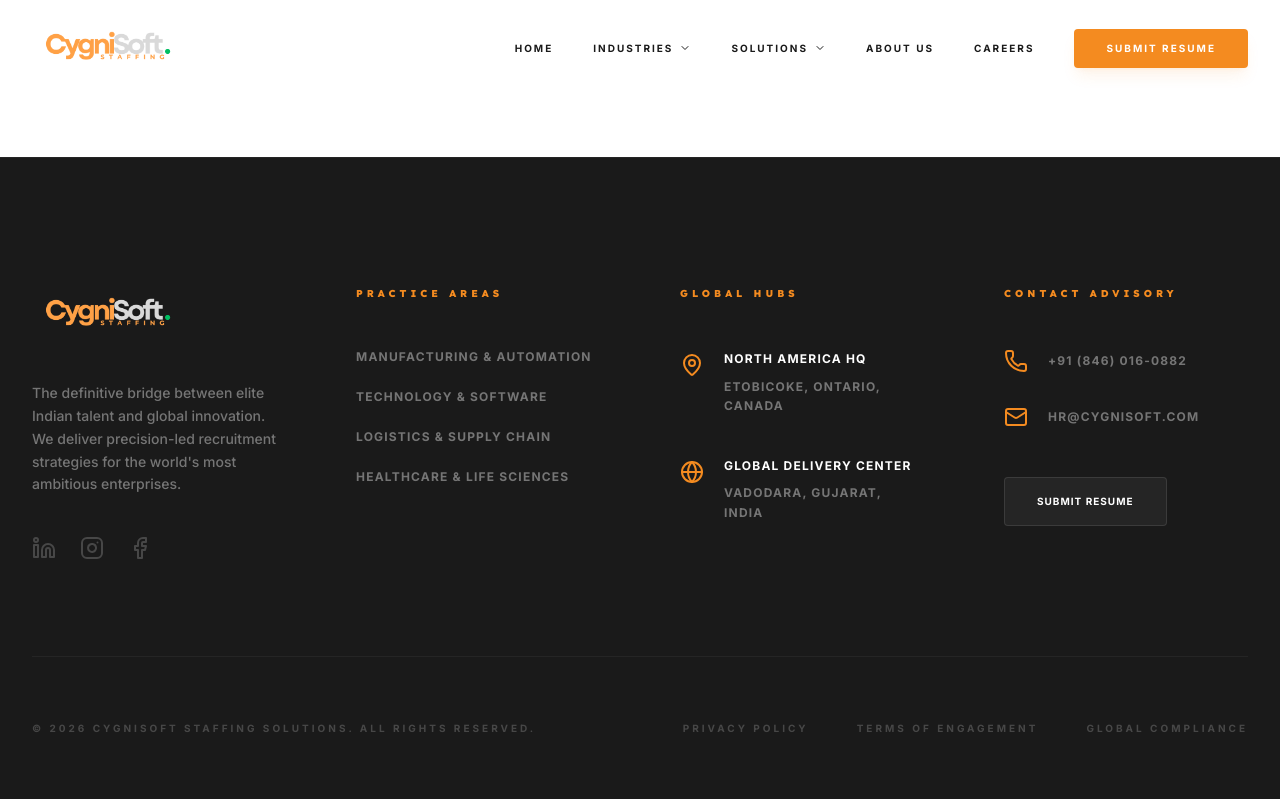
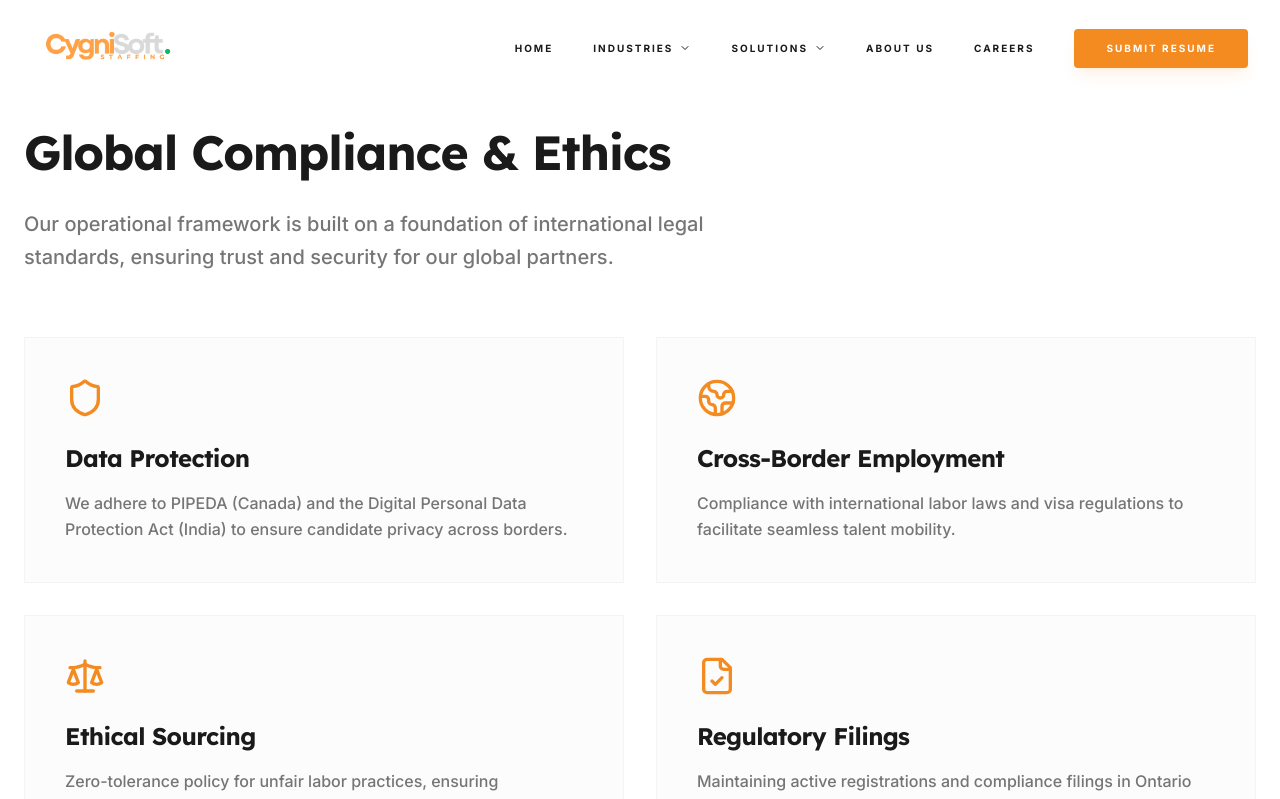
Before and after one commit to rabia790/Cygnisoft-Final, a React (Vite) app: page /global-compliance in a window 1280 px wide. Shown: the top 799 px of the page. Built offline with nearby package versions, Linux system fonts and the light colour scheme.

Commit message:
style: update hub images for b

```diff
--- a/src/App.tsx
+++ b/src/App.tsx
@@ -11,6 +11,9 @@
 import logisticsImg from "./img/logistics.jpg";
 import healthcareImg from "./img/healthcare.jpg";
 import { log } from "console";
+import PrivacyPolicy from "./pages/PrivacyPolicy";
+import TermsOfEngagement from "./pages/TermsOfEngagement";
+import GlobalCompliance from "./pages/GlobalCompliance";
 
 // Scroll to top on route change
 function ScrollToTop() {
@@ -158,6 +161,9 @@
           <Route path="/" element={<Home />} />
           <Route path="/about" element={<About />} />
           <Route path="/candidate-portal" element={<CandidatePortal />} />
+          <Route path="/privacy-policy" element={<PrivacyPolicy />} />
+          <Route path="/terms-of-engagement" element={<TermsOfEngagement />} />
+          <Route path="/global-compliance" element={<GlobalCompliance />} />
 
           {/* Industry Routes */}
           <Route path="/industries/manufacturing" element={<IndustryTemplate {...industryData.manufacturing} />} />
--- a/src/components/Footer.tsx
+++ b/src/components/Footer.tsx
@@ -93,9 +93,9 @@
         <div className="pt-16 border-t border-white/5 flex flex-col md:flex-row justify-between items-center text-[10px] font-black uppercase tracking-[0.3em] text-white/20">
           <p>© 2026 CygniSoft Staffing Solutions. All Rights Reserved.</p>
           <div className="flex space-x-12 mt-8 md:mt-0">
-            <a href="#" className="hover:text-white transition-colors">Privacy Policy</a>
-            <a href="#" className="hover:text-white transition-colors">Terms of Engagement</a>
-            <a href="#" className="hover:text-white transition-colors">Global Compliance</a>
+            <a href="/privacy-policy" className="hover:text-white transition-colors">Privacy Policy</a>
+            <a href="/terms-of-engagement" className="hover:text-white transition-colors">Terms of Engagement</a>
+            <a href="/global-compliance" className="hover:text-white transition-colors">Global Compliance</a>
           </div>
         </div>
       </div>
--- /dev/null
+++ b/src/pages/GlobalCompliance.tsx
@@ -0,0 +1,64 @@
+import React from "react";
+import { motion } from "motion/react";
+import { Shield, Globe2, Scale, FileCheck } from "lucide-react";
+
+export default function GlobalCompliance() {
+  const standards = [
+    {
+      icon: Shield,
+      title: "Data Protection",
+      desc: "We adhere to PIPEDA (Canada) and the Digital Personal Data Protection Act (India) to ensure candidate privacy across borders."
+    },
+    {
+      icon: Globe2,
+      title: "Cross-Border Employment",
+      desc: "Compliance with international labor laws and visa regulations to facilitate seamless talent mobility."
+    },
+    {
+      icon: Scale,
+      title: "Ethical Sourcing",
+      desc: "Zero-tolerance policy for unfair labor practices, ensuring transparent and fair recruitment cycles."
+    },
+    {
+      icon: FileCheck,
+      title: "Regulatory Filings",
+      desc: "Maintaining active registrations and compliance filings in Ontario and Gujarat jurisdictions."
+    }
+  ];
+
+  return (
+    <div className="pt-32 pb-24 bg-white">
+      <div className="max-w-7xl mx-auto px-6">
+        <div className="max-w-3xl mb-16">
+          <motion.h1
+            initial={{ opacity: 0, y: 20 }}
+            animate={{ opacity: 1, y: 0 }}
+            className="text-4xl md:text-5xl font-display font-bold text-brand-midnight mb-8"
+          >
+            Global Compliance & Ethics
+          </motion.h1>
+          <p className="text-xl text-brand-midnight/60 font-medium leading-relaxed">
+            Our operational framework is built on a foundation of international legal standards,
+            ensuring trust and security for our global partners.
+          </p>
+        </div>
+
+        <div className="grid md:grid-cols-2 gap-8">
+          {standards.map((item, idx) => (
+            <motion.div
+              key={idx}
+              initial={{ opacity: 0, scale: 0.95 }}
+              whileInView={{ opacity: 1, scale: 1 }}
+              viewport={{ once: true }}
+              className="p-10 border border-gray-100 bg-gray-50/50 rounded-none hover:border-brand-orange transition-all duration-500"
+            >
+              <item.icon className="w-10 h-10 text-brand-orange mb-6" />
+              <h3 className="text-2xl font-bold text-brand-midnight mb-4">{item.title}</h3>
+              <p className="text-brand-midnight/60 leading-relaxed font-medium">{item.desc}</p>
+            </motion.div>
+          ))}
+        </div>
+      </div>
+    </div>
+  );
+}
--- /dev/null
+++ b/src/pages/PrivacyPolicy.tsx
@@ -0,0 +1,35 @@
+import React from "react";
+import { motion } from "motion/react";
+
+export default function PrivacyPolicy() {
+  return (
+    <div className="pt-32 pb-24 bg-white">
+      <div className="max-w-4xl mx-auto px-6">
+        <motion.h1
+          initial={{ opacity: 0, y: 20 }}
+          animate={{ opacity: 1, y: 0 }}
+          className="text-4xl md:text-5xl font-display font-bold text-brand-midnight mb-12"
+        >
+          Privacy Policy
+        </motion.h1>
+
+        <div className="prose prose-lg text-brand-midnight/70 space-y-8 font-medium">
+          <section>
+            <h2 className="text-2xl font-bold text-brand-midnight mb-4">1. Data Collection</h2>
+            <p>At CygniSoft Staffing, we collect information necessary to provide recruitment services, including names, contact details, and professional backgrounds provided via our Strategic Consultation forms.</p>
+          </section>
+
+          <section>
+            <h2 className="text-2xl font-bold text-brand-midnight mb-4">2. Use of Information</h2>
+            <p>Your data is used specifically to facilitate talent advisory services and improve our global footprint operations between Canada and India.</p>
+          </section>
+
+          <section>
+            <h2 className="text-2xl font-bold text-brand-midnight mb-4">3. Data Security</h2>
+            <p>We implement industry-standard security measures to protect your personal information from unauthorized access.</p>
+          </section>
+        </div>
+      </div>
+    </div>
+  );
+}
--- /dev/null
+++ b/src/pages/TermsOfEngagement.tsx
@@ -0,0 +1,40 @@
+import React from "react";
+import { motion } from "motion/react";
+
+export default function TermsOfEngagement() {
+  return (
+    <div className="pt-32 pb-24 bg-white">
+      <div className="max-w-4xl mx-auto px-6">
+        <motion.h1
+          initial={{ opacity: 0, y: 20 }}
+          animate={{ opacity: 1, y: 0 }}
+          className="text-4xl md:text-5xl font-display font-bold text-brand-midnight mb-12"
+        >
+          Terms of Engagement
+        </motion.h1>
+
+        <div className="prose prose-lg text-brand-midnight/70 space-y-8 font-medium">
+          <section>
+            <h2 className="text-2xl font-bold text-brand-midnight mb-4">1. Scope of Services</h2>
+            <p>CygniSoft Staffing provides high-precision recruitment advisory and technical vetting services, bridging the gap between North American enterprises and elite Indian talent.</p>
+          </section>
+
+          <section>
+            <h2 className="text-2xl font-bold text-brand-midnight mb-4">2. Candidate Representation</h2>
+            <p>We ensure all candidates undergo a rigorous 3-stage technical assessment: Proficiency, Problem-Solving, and Leadership Fit before being presented to clients.</p>
+          </section>
+
+          <section>
+            <h2 className="text-2xl font-bold text-brand-midnight mb-4">3. Confidentiality</h2>
+            <p>Both parties agree to maintain strict confidentiality regarding proprietary technical requirements, organizational DNA, and candidate personal data.</p>
+          </section>
+
+          <section>
+            <h2 className="text-2xl font-bold text-brand-midnight mb-4">4. Global Compliance</h2>
+            <p>Our engagements comply with relevant labor laws and data protection regulations in both Ontario, Canada, and Gujarat, India.</p>
+          </section>
+        </div>
+      </div>
+    </div>
+  );
+}
```
